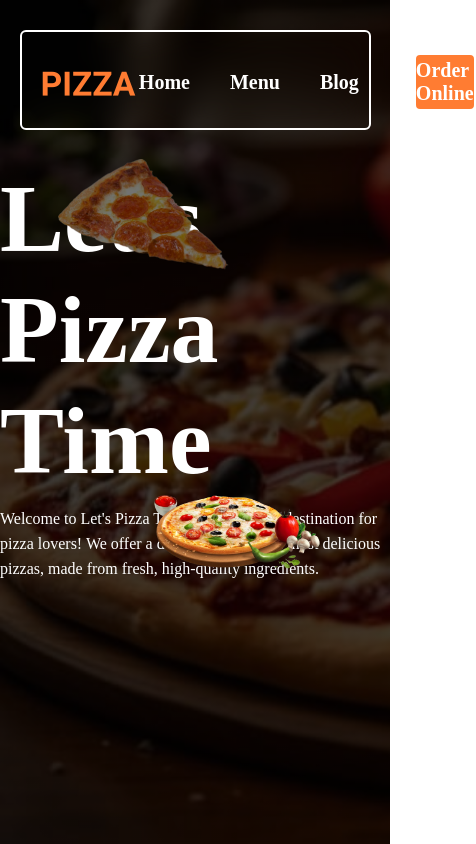
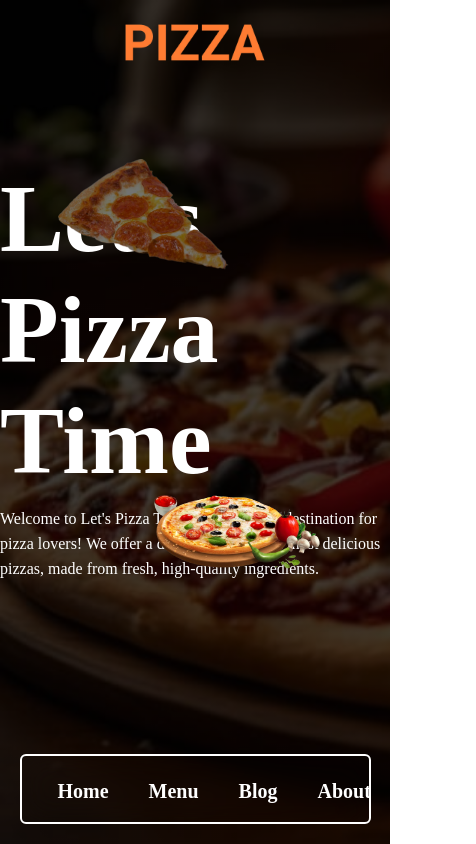
Before and after one commit to Alinasr784/Pizza, a React app in the folder project/app/: page / in a window 390 px wide. Shown: the whole page, 476 px wide, since content can reach past the window. Built offline with nearby package versions, Linux system fonts and the light colour scheme.

Commit message:
handle header in mobile phone screen

```diff
--- /dev/null
+++ b/project/app/src/css/header-phone.css
@@ -0,0 +1,79 @@
+.btn{
+  width : 190px;
+  height : 58px;
+  border : 2px;
+  border-radius: 6px;
+  background : #ff7c32;
+  color : white ;
+  display : flex;
+  justify-content :center;
+  align-items :center;
+  font-family: Rubik ;
+  font-size: 20px ;
+  font-weight: 600;
+  border : 2px solid white ;
+  box-sizing: border-box;
+}
+.logo{
+  position:absolute;
+  top : 5px;
+  left :0px ;
+  height : 70px;
+  width : 100vw;
+  display : flex;
+  align-items : center ;
+  justify-content : center;
+  .content{
+    height : 100px;
+    transform: scale(1.5);
+  }
+}
+.container{
+  position :fixed;
+  left : 0px;
+  bottom : 20px;
+  width : 100vw;
+  height : 100px;
+  display : flex;
+  justify-content : center;
+  align-items : flex-end;
+  margin : auto ;
+  .header{
+    width : 90vw;
+    height : 70px;
+    display : flex;
+    justify-content :center;
+    align-items :center;
+    border : 2px solid white;
+    border-radius : 6px;
+    box-sizing : border-box ;
+    backdrop-filter: blur(16px);
+    .contain{
+      width : 90%;
+      height : 70px;
+      margin : auto ;
+      display:flex;
+      justify-content :center;
+      align-items :center ;
+      .navItems{
+        display : flex;
+        width : 275px ;
+        margin :auto;
+        justify-self: center;
+        align-items: center;
+      }
+    }
+  }
+}
+.navItem{
+  margin-right: 40px ;
+  display : flex;
+  justify-content: center;
+  align-items:center;
+  .content{
+    font-size : 20px;
+    color :  white ;
+    font-weight: 600;
+    font-family: Rubik;
+  }
+}
--- a/project/app/src/js/header.js
+++ b/project/app/src/js/header.js
@@ -1,5 +1,9 @@
 import React from 'react';
-import '../css/header.css'
+if (window.innerWidth > 599) {
+  import('../css/header-tablet.css')
+} else {
+  import('../css/header-phone.css')
+}
 function Btn() {
   return (
     <div className="btn">Order Online</div>
@@ -20,7 +24,11 @@ function NavItem(props) {
   )
 }
 function Header() {
+  const headerDes = () => {
+    if (window.innerWidth > 599) {
       return (
+
+        <div>
           <div className="container">
             <div className="header">
               <div className="contain">
@@ -35,6 +43,33 @@ function Header() {
               </div>
             </div>
           </div>
+        </div>
+      )
+    } else {
+      return (
+        <div>
+          <Logo />
+          <div className="container">
+            <div className="header">
+              <div className="contain">
+                <div className="navItems">
+                  <NavItem name={'Home'} />
+                  <NavItem name={'Menu'} />
+                  <NavItem name={'Blog'} />
+                  <NavItem name={'About'} />
+                </div>
+              </div>
+            </div>
+          </div>
+        </div>
+      )
+    }
+  }
+
+  return (
+    <div>
+      {headerDes()}
+    </div>
   )
 }
 
```
Also changed, not shown: project/app/src/css/header-tablet.css (line endings or trailing spaces). Lines whose indentation alone changed are shown as unchanged.
